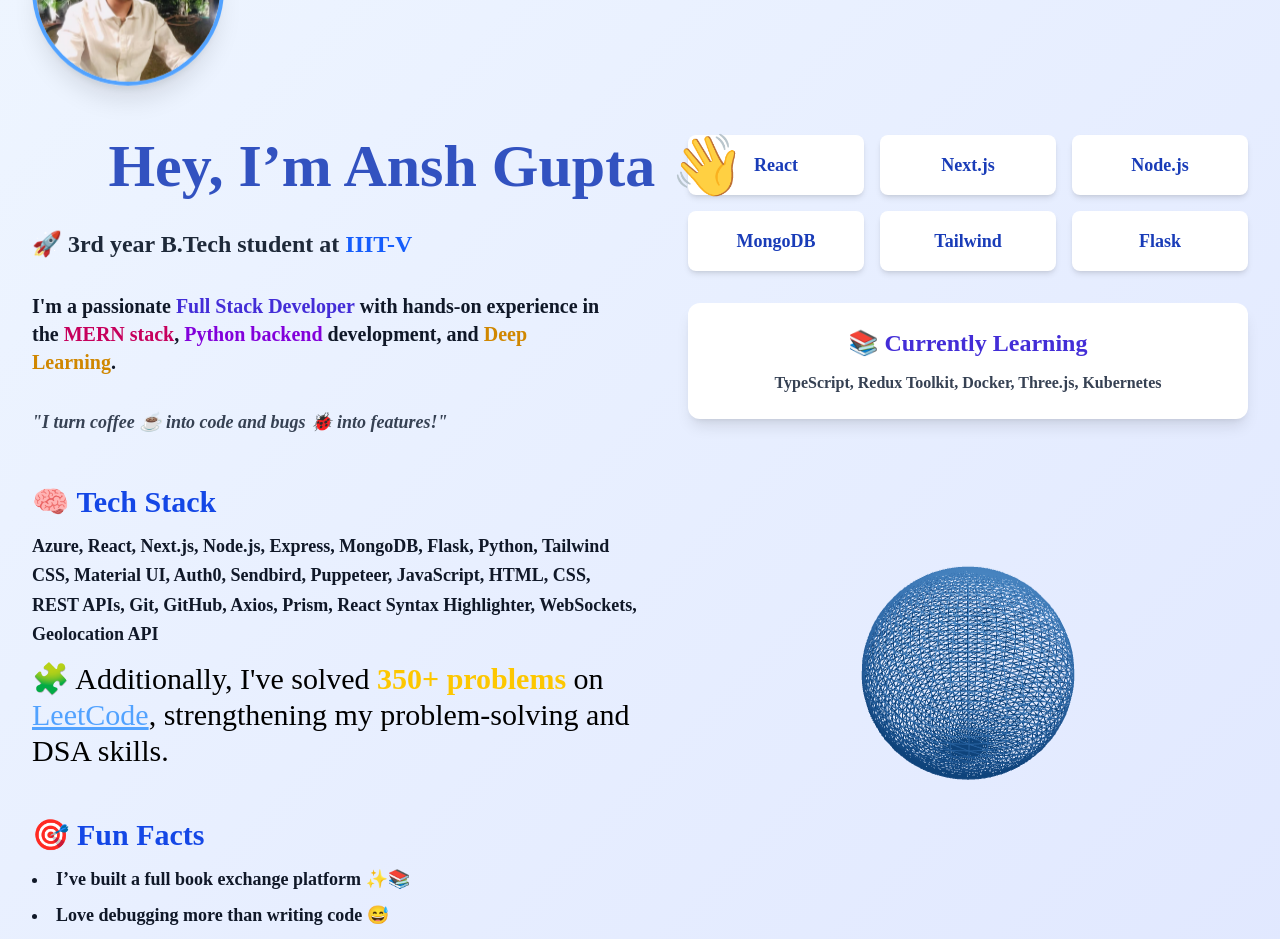
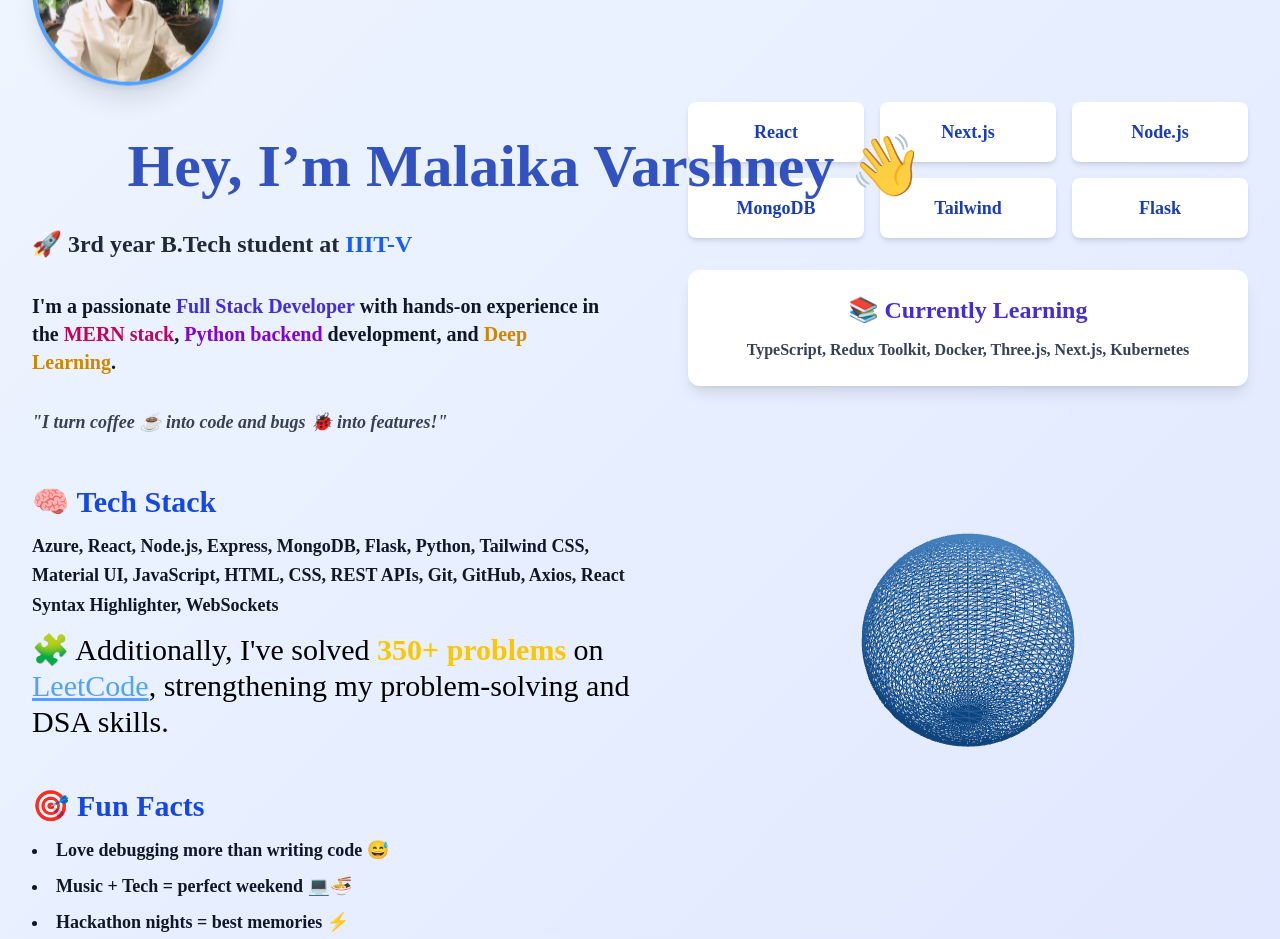
Before and after one commit to malaikashinchan/Portfolio, a React (Vite) app: page / in a window 1280 px wide. Shown: the part 240-1179 px from the top of the page. Built offline with nearby package versions, Linux system fonts and the light colour scheme.

Commit message:
Update About.jsx

```diff
--- a/src/pages/About.jsx
+++ b/src/pages/About.jsx
@@ -40,7 +40,7 @@
         />
 
         <h1 className="text-6xl font-extrabold text-blue-800 animate-text-slide whitespace-nowrap">
-          Hey, I’m Ansh Gupta 👋
+          Hey, I’m Malaika Varshney 👋
         </h1>
 
         <p className="text-2xl font-bold text-gray-800 animate-fade-in">
@@ -58,7 +58,7 @@
         <div className="mt-4 space-y-3 animate-fade-in">
   <h2 className="text-3xl font-extrabold text-blue-700">🧠 Tech Stack</h2>
   <p className="text-lg font-semibold leading-relaxed">
-    Azure, React, Next.js, Node.js, Express, MongoDB, Flask, Python, Tailwind CSS, Material UI, Auth0, Sendbird, Puppeteer, JavaScript, HTML, CSS, REST APIs, Git, GitHub, Axios, Prism, React Syntax Highlighter, WebSockets, Geolocation API
+    Azure, React, Node.js, Express, MongoDB, Flask, Python, Tailwind CSS, Material UI, JavaScript, HTML, CSS, REST APIs, Git, GitHub, Axios, React Syntax Highlighter, WebSockets
   </p>
   <p className="text-md font-medium text-black text-3xl">
     🧩 Additionally, I've solved <span className="text-yellow-400 font-bold">350+ problems</span> on <a href="https://leetcode.com/u/anshgup444/" target="_blank" rel="noopener noreferrer" className="text-blue-400 underline hover:text-yellow-300">LeetCode</a>, strengthening my problem-solving and DSA skills.
@@ -69,24 +69,23 @@
         <div className="mt-4 space-y-3 animate-fade-in">
           <h2 className="text-3xl font-extrabold text-blue-700">🎯 Fun Facts</h2>
           <ul className="list-disc list-inside text-left text-lg font-semibold space-y-2">
-            <li>I’ve built a full book exchange platform ✨📚</li>
             <li>Love debugging more than writing code 😅</li>
-            <li>Anime + Tech = perfect weekend 💻🍜</li>
+            <li>Music + Tech = perfect weekend 💻🍜</li>
             <li>Hackathon nights = best memories ⚡</li>
           </ul>
         </div>
 
         <div className="mt-6 flex gap-6 text-4xl text-blue-600 animate-fade-in">
-          <a href="https://www.linkedin.com/in/ansh-gupta-b29277259/" target="_blank" rel="noopener noreferrer" className="hover:text-yellow-400">
+          <a href="https://www.linkedin.com/in/malaika-varshney-2bab53259" target="_blank" rel="noopener noreferrer" className="hover:text-yellow-400">
                       <FaLinkedin />
                     </a>
-                    <a href="https://github.com/anshkie" target="_blank" rel="noopener noreferrer" className="hover:text-yellow-400">
+                    <a href="https://github.com/malaikashinchan/" target="_blank" rel="noopener noreferrer" className="hover:text-yellow-400">
                       <FaGithub />
                     </a>
-                    <a href="https://www.instagram.com/ansh_kye/" target="_blank" rel="noopener noreferrer" className="hover:text-yellow-400">
+{/*                     <a href="https://www.instagram.com/ansh_kye/" target="_blank" rel="noopener noreferrer" className="hover:text-yellow-400">
                       <FaInstagram />
-                    </a>
-                    <a href="https://leetcode.com/u/anshgup444/" target="_blank" rel="noopener noreferrer" className="hover:text-yellow-400">
+                    </a> */}
+                    <a href="https://leetcode.com/u/Mala1ka/" target="_blank" rel="noopener noreferrer" className="hover:text-yellow-400">
                       <FaCode />
                     </a>
         </div>
@@ -109,7 +108,7 @@
         <div className="bg-white rounded-xl shadow-lg p-6 text-center animate-fade-in">
           <h2 className="text-2xl font-extrabold text-indigo-700 mb-3">📚 Currently Learning</h2>
           <p className="text-md font-semibold text-gray-700">
-            TypeScript, Redux Toolkit, Docker, Three.js, Kubernetes
+            TypeScript, Redux Toolkit, Docker, Three.js, Next.js, Kubernetes
           </p>
         </div>
 
```
